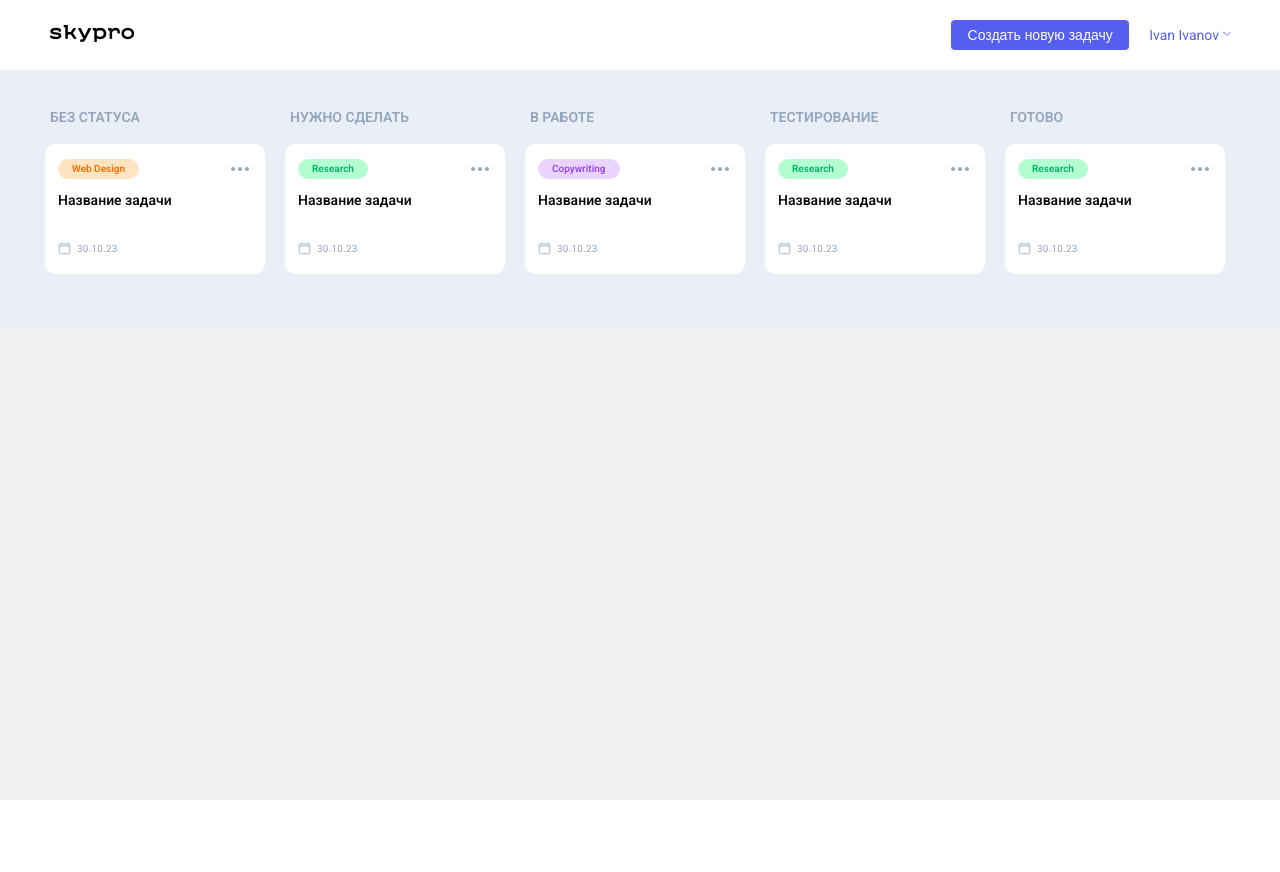
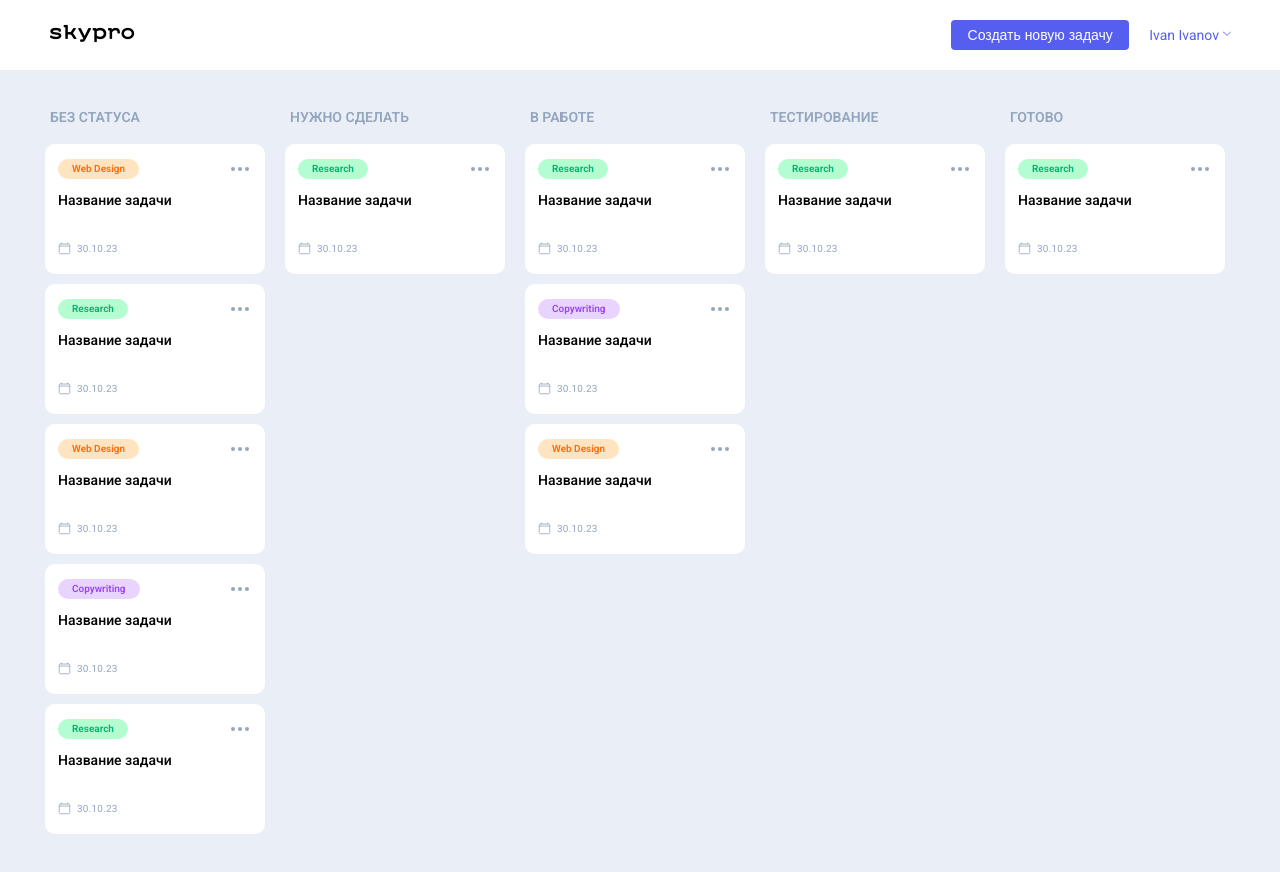
Before and after one commit to EvGus52/skypro-kanban, a React (Vite) app: page / in a window 1280 px wide. Shown: the top 872 px of the page. Before the commit the page ends 800 px from the top, so only its background shows below. Built offline with nearby package versions, Linux system fonts and the light colour scheme.

Commit message:
Отрисовал все колонки с карточками

```diff
--- /dev/null
+++ b/data.js
@@ -0,0 +1,79 @@
+export const cardsList = [
+  {
+    id: 1,
+    topic: "Web Design",
+    title: "Название задачи",
+    date: "30.10.23",
+    status: "Без статуса",
+  },
+  {
+    id: 2,
+    topic: "Research",
+    title: "Название задачи",
+    date: "30.10.23",
+    status: "Без статуса",
+  },
+  {
+    id: 3,
+    topic: "Web Design",
+    title: "Название задачи",
+    date: "30.10.23",
+    status: "Без статуса",
+  },
+  {
+    id: 4,
+    topic: "Copywriting",
+    title: "Название задачи",
+    date: "30.10.23",
+    status: "Без статуса",
+  },
+  {
+    id: 5,
+    topic: "Research",
+    title: "Название задачи",
+    date: "30.10.23",
+    status: "Без статуса",
+  },
+  {
+    id: 6,
+    topic: "Research",
+    title: "Название задачи",
+    date: "30.10.23",
+    status: "Нужно сделать",
+  },
+  {
+    id: 7,
+    topic: "Research",
+    title: "Название задачи",
+    date: "30.10.23",
+    status: "В работе",
+  },
+  {
+    id: 8,
+    topic: "Copywriting",
+    title: "Название задачи",
+    date: "30.10.23",
+    status: "В работе",
+  },
+  {
+    id: 9,
+    topic: "Web Design",
+    title: "Название задачи",
+    date: "30.10.23",
+    status: "В работе",
+  },
+  {
+    id: 10,
+    topic: "Research",
+    title: "Название задачи",
+    date: "30.10.23",
+    status: "Тестирование",
+  },
+  {
+    id: 11,
+    topic: "Research",
+    title: "Название задачи",
+    date: "30.10.23",
+    status: "Готово",
+  },
+];
--- a/src/App.jsx
+++ b/src/App.jsx
@@ -6,9 +6,16 @@ import Card from "./components/Card/Card";
 import PopBrowse from "./components/popups/PopBrowse/PopBrowse";
 import PopNewCard from "./components/popups/PopNewCard/PopNewCard";
 import PopExit from "./components/popups/PopExit/PopExit";
+import { cardsList } from "../data.js";
 import "./App.css";
 
-const App = () => (
+const App = () => {
+  // Функция для фильтрации карточек по статусу
+  const getCardsByStatus = (status) => {
+    return cardsList.filter((card) => card.status === status);
+  };
+
+  return (
     <div className="wrapper">
       <PopNewCard />
       <PopBrowse />
@@ -16,22 +23,33 @@ const App = () => (
       <Header />
       <Main>
         <Column title="Без статуса">
-        <Card theme="orange" title="Web Design" />
+          {getCardsByStatus("Без статуса").map((card) => (
+            <Card key={card.id} card={card} />
+          ))}
         </Column>
         <Column title="Нужно сделать">
-        <Card theme="green" title="Research" />
+          {getCardsByStatus("Нужно сделать").map((card) => (
+            <Card key={card.id} card={card} />
+          ))}
         </Column>
         <Column title="В работе">
-        <Card theme="purple" title="Copywriting" />
+          {getCardsByStatus("В работе").map((card) => (
+            <Card key={card.id} card={card} />
+          ))}
         </Column>
         <Column title="Тестирование">
-        <Card theme="green" title="Research" />
+          {getCardsByStatus("Тестирование").map((card) => (
+            <Card key={card.id} card={card} />
+          ))}
         </Column>
         <Column title="Готово">
-        <Card theme="green" title="Research" />
+          {getCardsByStatus("Готово").map((card) => (
+            <Card key={card.id} card={card} />
+          ))}
         </Column>
       </Main>
     </div>
   );
+};
 
 export default App;
--- a/src/components/Card/Card.jsx
+++ b/src/components/Card/Card.jsx
@@ -1,11 +1,28 @@
 import React from "react";
 
-const Card = ({ theme = "orange", title = "Web Design" }) => (
+const Card = ({ card }) => {
+  // Определяем тему на основе topic
+  const getTheme = (topic) => {
+    switch (topic) {
+      case "Web Design":
+        return "orange";
+      case "Research":
+        return "green";
+      case "Copywriting":
+        return "purple";
+      default:
+        return "orange";
+    }
+  };
+
+  const theme = getTheme(card.topic);
+
+  return (
     <div className="cards__item">
       <div className="cards__card card">
         <div className="card__group">
           <div className={`card__theme _${theme}`}>
-          <p className={`_${theme}`}>{title}</p>
+            <p className={`_${theme}`}>{card.topic}</p>
           </div>
           <a href="#popBrowse" target="_self">
             <div className="card__btn">
@@ -17,7 +34,7 @@ const Card = ({ theme = "orange", title = "Web Design" }) => (
         </div>
         <div className="card__content">
           <a href="" target="_blank">
-          <h3 className="card__title">Название задачи</h3>
+            <h3 className="card__title">{card.title}</h3>
           </a>
           <div className="card__date">
             <svg
@@ -48,11 +65,12 @@ const Card = ({ theme = "orange", title = "Web Design" }) => (
                 </clipPath>
               </defs>
             </svg>
-          <p>30.10.23</p>
+            <p>{card.date}</p>
           </div>
         </div>
       </div>
     </div>
   );
+};
 
 export default Card;
```
Lines whose indentation alone changed are shown as unchanged.
